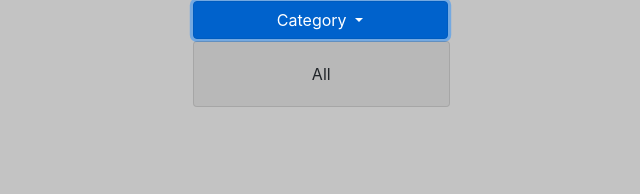
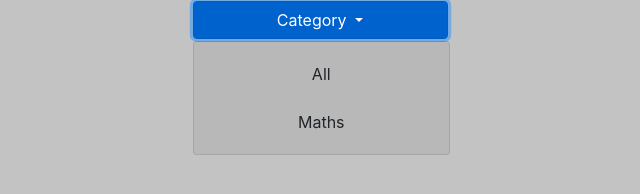
Before and after one commit to 15bmason/A-Level-Project, a Flask app: page / in a window 1280 px wide, after a click on "Category". Shown: the part 534-728 px from the top of the page, without its empty margins (320-960 px from the left). Run offline with Flask 2, Linux system fonts and the light colour scheme; a user stored in the database is signed in; data comes from the database, SQL or seed files in the repository; both versions use the stored data as it was after the commit; some libraries are stand-ins or nearby versions.

Commit message:
added new table

```diff
--- a/Website/templates/home.html
+++ b/Website/templates/home.html
@@ -2,7 +2,7 @@
     %}
     <h1 align="center" class="title">Flashcards</h1>
     <ul class="list-group list-group-flush" id="notes">
-      {% set x = user.notes[:2] %}
+      {% set x = user.notes %}
       {% for note in x %}
       <li class="list-group-item">
         <div class="flip-card">
@@ -32,9 +32,9 @@
           <button class="btn btn-primary dropdown-toggle settings-btn" type="button" id="dropdownMenuButton" data-toggle="dropdown" aria-haspopup="true" aria-expanded="false">
               Category
           </button>
-
           <div class="dropdown-menu drop-menu" aria-labelledby="dropdownMenuButton">
-              <button class="dropdown-item btn btn-primary" type="submit"><div align="center"><a>All</a></div></button>
+              <button class="dropdown-item btn btn-primary" name="action" value="All" type="submit"><div align="center"><a>All</a></div></button>
+              <button class="dropdown-item btn btn-primary" name="action" value="Maths" type="submit"><div align="center"><a>Maths</a></div></button>
           </div>
         </div>
       </div>
--- a/Website/views.py
+++ b/Website/views.py
@@ -1,7 +1,7 @@
 from unicodedata import category
 from flask import Blueprint, render_template, request, flash, jsonify
 from flask_login import login_required, current_user
-from .models import Note
+from .models import Note, Maths
 from . import db
 import json
 
@@ -15,12 +15,21 @@ def home():
         ans = request.form.get("ans")
 
         if len(note) < 1:
-            flash("Note is too short", category="error")
+            flash("Question is too short", category="error")
         else:
-            new_note = Note(data=note, user_id=current_user.id, answer=ans)
-            db.session.add(new_note)
-            db.session.commit()
-            flash("Note has been added", category="success")
+            if len(ans) < 1:
+                flash("Answer is too short", category="error")
+            else:
+                if request.form["action"] == "All":
+                    new_note = Note(data=note, user_id=current_user.id, answer=ans)
+                    db.session.add(new_note)
+                    db.session.commit()
+                    flash("Note has been added", category="success")
+                elif request.form["action"] == "Maths":
+                    new_note = Maths(data=note, answer=ans, user_id=current_user.id)
+                    db.session.add(new_note)
+                    db.session.commit()
+                    flash("Note has been added", category="success")
 
     return render_template("home.html", user=current_user)
 
```
Also changed, not shown: Website/database.db.
